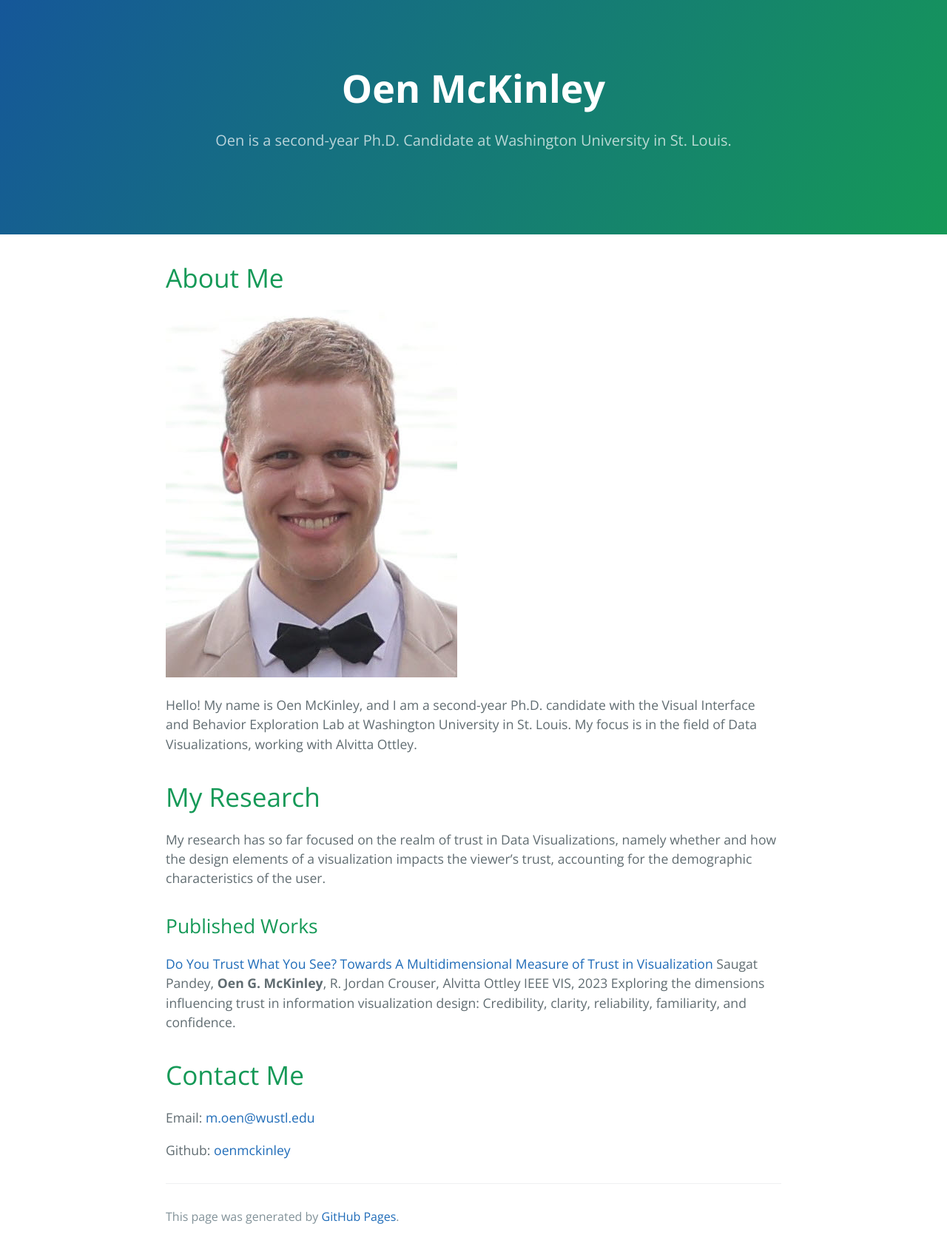
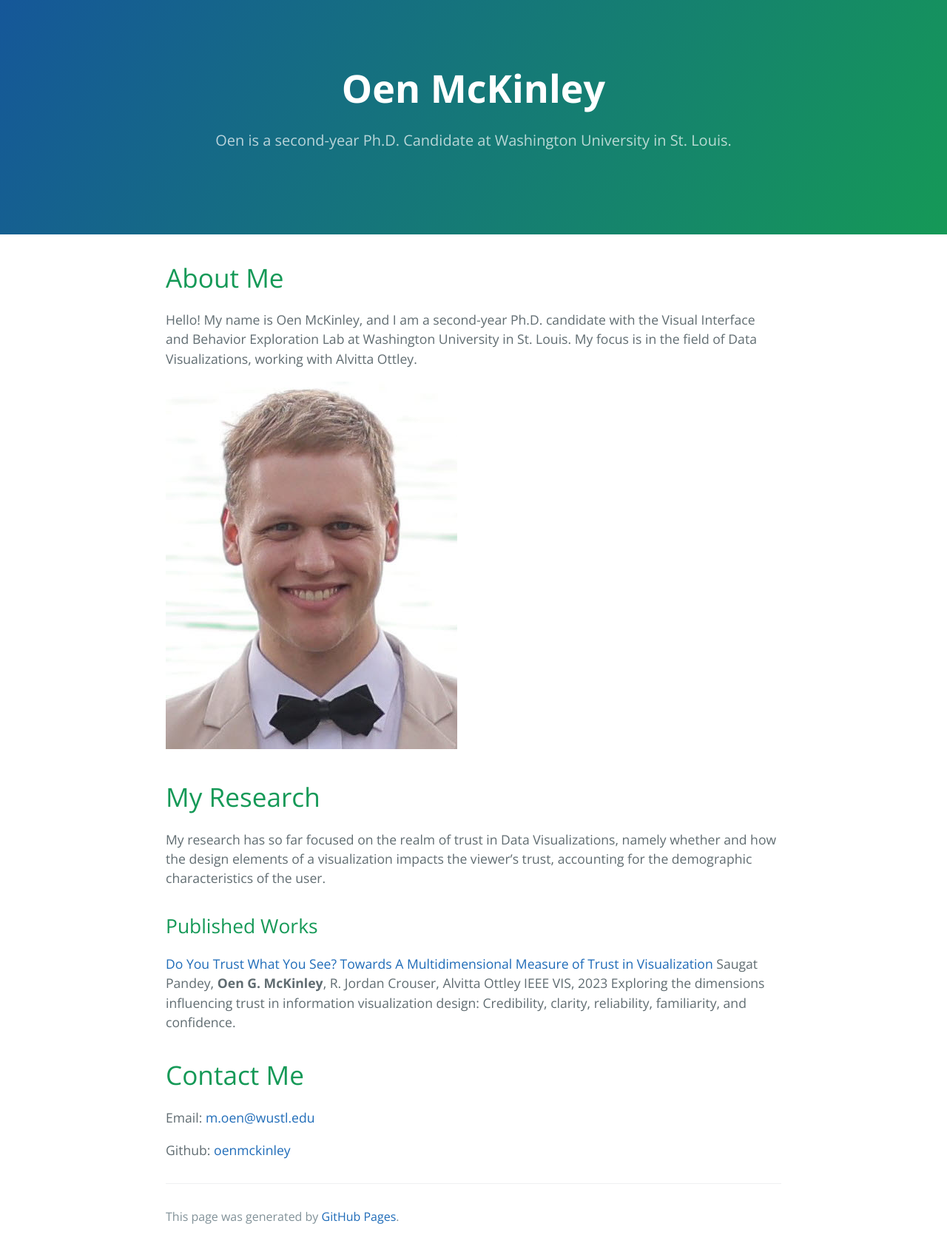
Before and after one commit to oenmckinley/oenmckinley.github.io, a Jekyll site: the page built from index.md, in a window 1280 px wide. Shown: the whole page at 74% size. Built offline with Jekyll 4.4.1, drawn with Linux system fonts in a browser that asks for light colours; our own code applies the rules of GitHub Pages for plain Markdown files.

```diff
--- a/index.md
+++ b/index.md
@@ -4,9 +4,9 @@ layout: default
 
 # About Me
 
+Hello! My name is Oen McKinley, and I am a second-year Ph.D. candidate with the Visual Interface and Behavior Exploration Lab at Washington University in St. Louis. My focus is in the field of Data Visualizations, working with Alvitta Ottley.
+
 ![OenPic](./OenPic.jpeg)
-
-Hello! My name is Oen McKinley, and I am a second-year Ph.D. candidate with the Visual Interface and Behavior Exploration Lab at Washington University in St. Louis. My focus is in the field of Data Visualizations, working with Alvitta Ottley.
 
 # My Research
 
```
